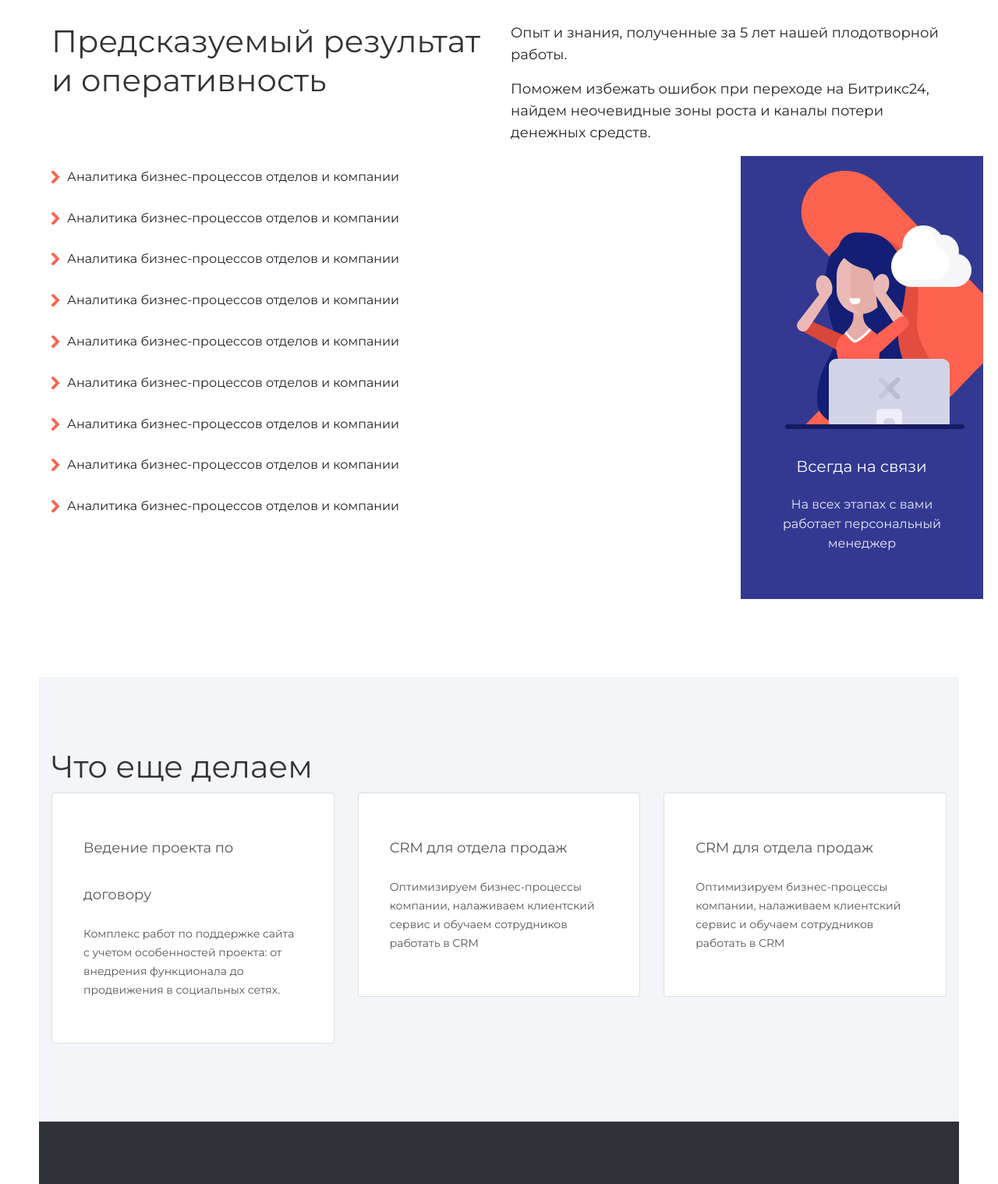
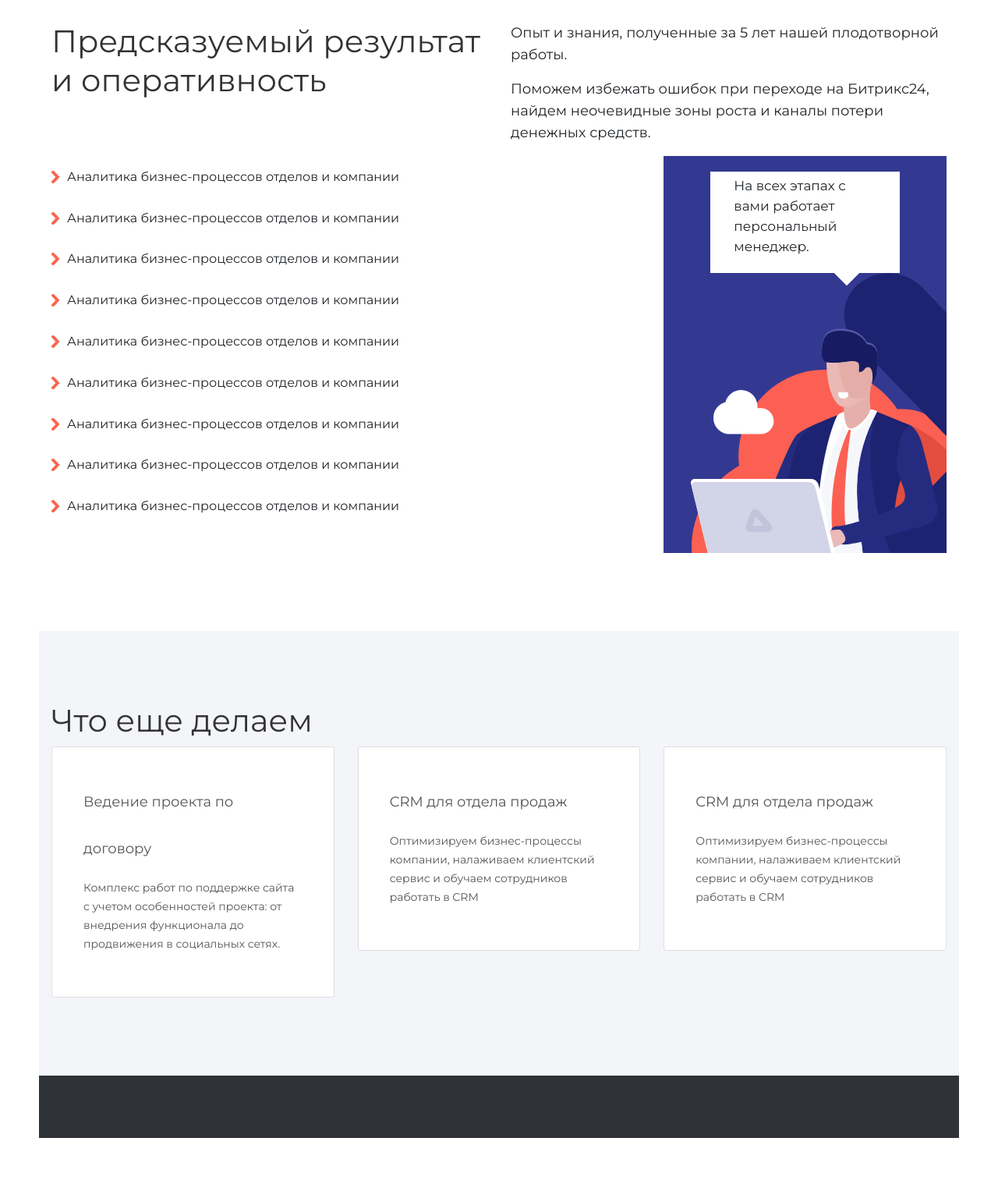
Before and after one commit to IDigle1/idigle1.github.io, a PHP site: page /work/index.html in a window 1280 px wide; the page is wider, and only the part inside the window is pictured. Shown: the part 4055-5573 px from the top of that part at 78% size. After the commit the page ends 5514 px from the top of that part, so only its background shows below. Run offline with PHP 8.4, Linux system fonts and the light colour scheme.

Commit message:
added vertical banner

```diff
--- a/work/css/style.css
+++ b/work/css/style.css
@@ -271,7 +271,52 @@ h2 {
     vertical-align: middle;
     padding-left: 10px;
 }
+.views-item.result .vertical-banner {
+    position: relative;
+    background: #333991;
+}
+.views-item.result .vertical-banner img {
+    float: right;
+}
+.vertical-banner .cloud-wrap {
+    height: 150px;
+    position: relative;
+}
+.cloud {
+    position: absolute;
+    padding: 5px 30px;
+    display: block;
+    background: #fff;
+    /* top: 10px; */
+    left: 0;
+    right: 0px;
+    bottom: 0;
+    transition: 0.1s opacity;
+    margin: 0 60px;
+    z-index: 10;
+}
+.cloud.fade-up {
+    opacity: 0;
+    bottom: 60px;
+}
+.cloud::after {
+    content: '';
+    display: block;
+    background: #fff;
+    position: absolute;
+    bottom: -10px;
+    right: 0;
 
+    margin-right: 22%;
+    transform: rotate(45deg);
+    width: 30px;
+    height: 30px;
+    z-index: 5;
+}
+.cloud p {
+    font-size: 17px;
+    line-height: 26px;
+  }
 .views-item.what-we-do {
     background: #F3F5F9;
     color: #555;
--- a/work/index.html
+++ b/work/index.html
@@ -359,7 +359,7 @@
                     </div>
                 </div>
                 <div class="row">
-                    <div class="col-md-9">
+                    <div class="col-md-8">
                         <ul>
                             <li><img src="images/icons/1_2.png" alt=""><span>Аналитика бизнес-процессов отделов и
                                     компании</span></li>
@@ -381,8 +381,19 @@
                                     компании</span></li>
                         </ul>
                     </div>
-                    <div class="col-md-3">
-                        <img src="images/img/2_1.png" alt="">
+                    <div class="col-md-4">
+                        <div class="vertical-banner">
+                            <div class="row">
+                                <div class="col-md-12">
+                                    <div class="cloud-wrap">
+                                        <div class="cloud">
+                                            <p>На всех этапах с вами работает персональный менеджер.</p>
+                                        </div>
+                                    </div>
+                                    <img src="images/icons/1_men.svg" alt="">
+                                </div>
+                            </div>
+                        </div>
                     </div>
                 </div>
             </div>
@@ -452,6 +463,12 @@
                 items: 4,
                 loop: true
             });
+            ccloud.startInterval([
+                'Какой то текст',
+                'Еще текст',
+                'Куплю гараж',
+                'Опять какой то текст'
+            ], 3000)
         });
     </script>
 </body>
--- /dev/null
+++ b/work/js/common.js
@@ -0,0 +1,23 @@
+let $cloud = $('.cloud');
+let $cloudText = $('.cloud p');
+
+let ccloud = {
+  change: function(str, delay=400) {
+    let transition = delay / 1000 + 's';
+    $cloud.css('transition', transition);
+    $cloud.addClass('fade-up');
+
+    setTimeout(function() {
+      $cloudText.text(str);
+      $cloud.removeClass('fade-up');
+    }, delay + delay / 10);
+  },
+  startInterval: function(arr, interval) {
+    let i = 0;
+    setInterval(function() {
+        ccloud.change(arr[i]);
+        i++
+        if(i >= arr.length) i = 0;
+    },interval);
+  }
+}
```
Also changed, not shown: work/images/icons/1_men.svg (added).
